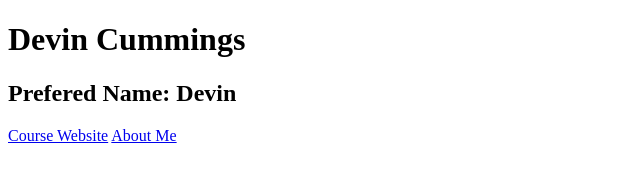
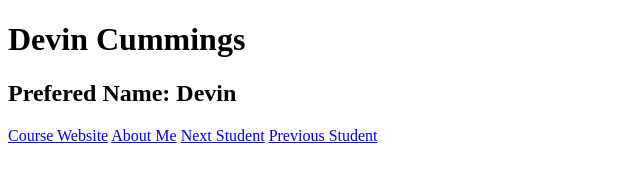
Before and after one commit to Devin-C64/Devin-C64.github.io, a plain HTML site: page www/index.html in a window 1280 px wide. Shown: the whole page, without its empty margins (0-640 px from the left). Drawn offline with Linux system fonts and the light colour scheme.

Commit message:
Added next and previous student pages

```diff
--- a/www/index.html
+++ b/www/index.html
@@ -13,4 +13,6 @@ devinjc@udel.edu -->
 <h2>Prefered Name: Devin</h2>
 <a href="https://mattm401.github.io/">Course Website</a>
 <a href="https://devin-c64.github.io/aboutMe.html">About Me</a>
+<a href="https://megyar.github.io/">Next Student</a>
+<a href="https://pkamath87.github.io/">Previous Student</a>
 </html>
```
